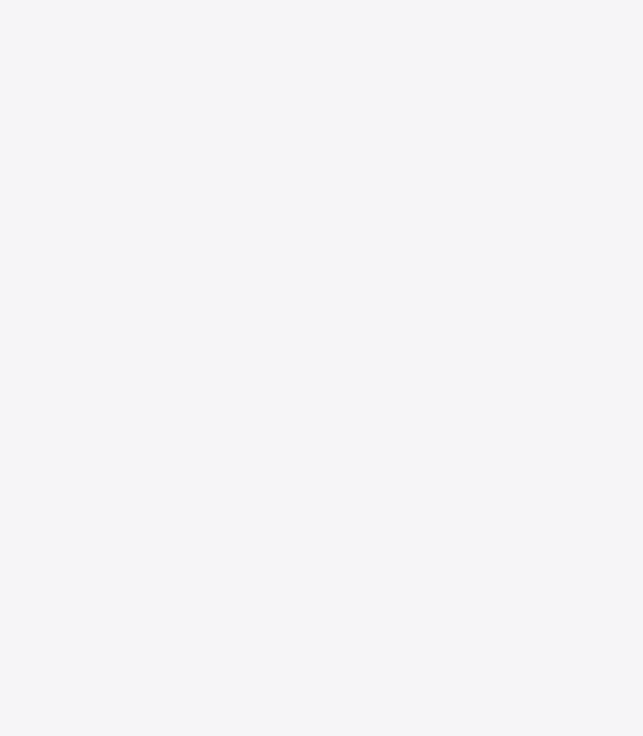
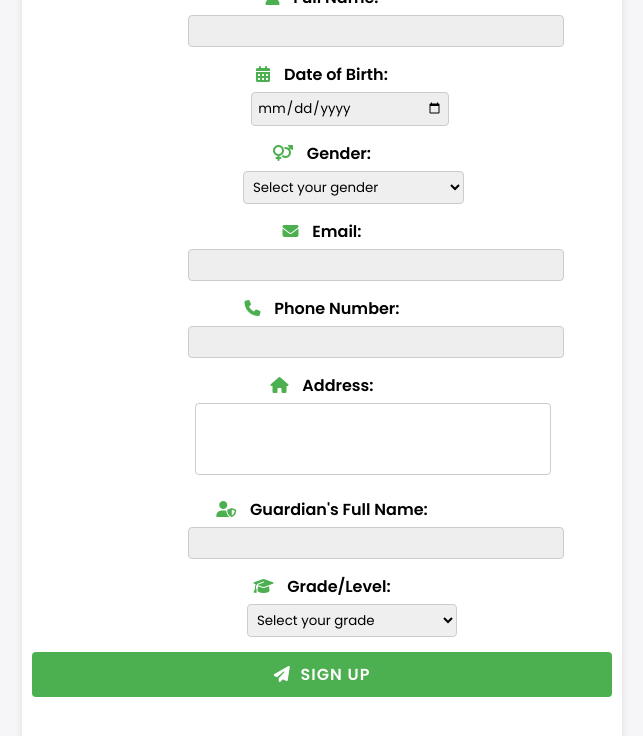
Before and after one commit to Vikhnesh-Sathyan/EduTech, an Angular app: page /student-login/personal in a window 1280 px wide. Before the commit this address led to /. Shown: the top 736 px of the page, without its empty margins (318-961 px from the left). Built offline with nearby package versions, Linux system fonts and the light colour scheme.

Commit message:
Add all files

```diff
--- a/src/app/app.component.ts
+++ b/src/app/app.component.ts
@@ -1,12 +1,13 @@
 import { Component } from '@angular/core';
 import {  RouterOutlet } from '@angular/router';
+import { PersonalComponent } from "./personal/personal.component";
 
 
 
 @Component({
   selector: 'app-root',
   standalone: true,
-  imports:[RouterOutlet],
+  imports: [RouterOutlet, PersonalComponent],
   templateUrl: './app.component.html',
   styleUrl: './app.component.css'
 })
--- a/src/app/dashboard/dashboard.component.html
+++ b/src/app/dashboard/dashboard.component.html
@@ -6,7 +6,20 @@
         </div>
         <nav>
             <ul>
-                <li><a ><i class="fas fa-tachometer-alt"></i> Notifications</a></li>
+<!-- dashboard.component.html -->
+    <button (click)="navigateToProfile()">My Profile</button>
+    <div *ngIf="studentInfo">
+      <h3>Profile Information</h3>
+      <p><strong>Name:</strong> {{ studentInfo.name }}</p>
+      <p><strong>Date of Birth:</strong> {{ studentInfo.dob }}</p>
+      <p><strong>Gender:</strong> {{ studentInfo.gender }}</p>
+      <p><strong>Email:</strong> {{ studentInfo.email }}</p>
+      <p><strong>Phone:</strong> {{ studentInfo.phone }}</p>
+      <p><strong>Address:</strong> {{ studentInfo.address }}</p>
+      <p><strong>Guardian's Name:</strong> {{ studentInfo.guardianName }}</p>
+      <p><strong>Grade/Level:</strong> {{ studentInfo.grade }}</p>
+    </div>
+                  <li><a ><i class="fas fa-tachometer-alt"></i> Notifications</a></li>
                 <li><a href="#"><i class="fas fa-credit-card"></i> Academics </a></li>
                 <li><a href="#"><i class="fas fa-edit"></i> Study Tools</a></li>
                 <li><a href="#"><i class="fas fa-book"></i> Resource Link</a></li>
--- a/src/app/parent-login/parent-login.component.html
+++ b/src/app/parent-login/parent-login.component.html
@@ -6,10 +6,55 @@
           <div id="google-btn"></div> <!-- Google Sign-In Button -->
         </div>
         <p>Or use your email to register</p>
-        <input type="text" placeholder="userName" name="username" required>
-        <input type="email" placeholder="Email" name="email" required>
-        <input type="password" placeholder="Password" name="password" required>
+        <input
+        type="text"
+        placeholder="Username"
+        name="username"
+        ngModel
+        #username="ngModel"
+        required
+        minlength="3"
+        maxlength="15">
+      <div *ngIf="username.invalid && (username.dirty || username.touched)">
+        <small *ngIf="username.errors?.['required']">Username is required.</small>
+        <small *ngIf="username.errors?.['minlength']">Username must be at least 3 characters long.</small>
+        <small *ngIf="username.errors?.['maxlength']">Username cannot exceed 15 characters.</small>
+      </div>
+
+      <input
+      autocomplete="off"
+      type="email"
+      name="email"
+      placeholder="Email"
+      [(ngModel)]="email"
+      #email="ngModel"
+      required
+      email>
+
+<!-- Display an error message if the email is invalid or empty -->
+<div *ngIf="email.invalid && email.touched">
+  <small *ngIf="email.errors?.['required']">Email is required.</small>
+  <small *ngIf="email.errors?.['email']">Please enter a valid email.</small>
+</div>
+
+<input
+    autocomplete="off"
+    type="password"
+    placeholder="Password"
+    name="password"
+    [(ngModel)]="password"
+    [ngModelOptions]="{standalone: true}"
+    #password="ngModel"
+    required
+    minlength="8">
+
+<!-- Display an error message if the password is invalid -->
+<div *ngIf="password.invalid && password.touched">
+    <small *ngIf="password.errors?.['required']">Password is required.</small>
+    <small *ngIf="password.errors?.['minlength']">Password must be at least 8 characters long.</small>
+</div>
         <input type="password" placeholder="Confirm Password" name="confirmPassword" required>
+
         <button type="submit" class="btn">Sign Up</button>
       </form>
     </div>
--- a/src/app/personal/personal.component.html
+++ b/src/app/personal/personal.component.html
@@ -1,23 +1,26 @@
-<body>
 <div class="container">
     <h2>Student Personal Information</h2>
-        <form id="student-info-form">
+
+    <!-- Form without action attribute and bound to the studentData object -->
+    <form id="student-info-form" (ngSubmit)="handleSubmit()" #studentForm="ngForm">
+
       <!-- Full Name -->
       <div class="form-group">
         <label for="student-name"><i class="fas fa-user"></i> Full Name:</label>
-                <input type="text" id="student-name" name="student-name" required>
+        <input type="text" id="student-name" name="student_name" [(ngModel)]="studentData.student_name" required>
       </div>
 
       <!-- Date of Birth -->
       <div class="form-group">
         <label for="dob"><i class="fas fa-calendar-alt"></i> Date of Birth:</label>
-                <input type="date" id="dob" name="dob" required>
+        <input type="date" id="dob" name="dob" [(ngModel)]="studentData.dob" required>
       </div>
 
       <!-- Gender -->
       <div class="form-group">
         <label for="gender"><i class="fas fa-venus-mars"></i> Gender:</label>
-                <select id="gender" name="gender">
+        <select id="gender" name="gender" [(ngModel)]="studentData.gender" required>
+          <option value="" disabled selected>Select your gender</option>
           <option value="male">Male</option>
           <option value="female">Female</option>
           <option value="other">Other</option>
@@ -27,54 +30,41 @@
       <!-- Email -->
       <div class="form-group">
         <label for="email"><i class="fas fa-envelope"></i> Email:</label>
-                <input type="email" id="email" name="email" required>
+        <input type="email" id="email" name="email" [(ngModel)]="studentData.email" required>
       </div>
 
       <!-- Phone Number -->
       <div class="form-group">
         <label for="phone"><i class="fas fa-phone"></i> Phone Number:</label>
-                <input type="tel" id="phone" name="phone" required>
+        <input type="tel" id="phone" name="phone" [(ngModel)]="studentData.phone" required>
       </div>
 
       <!-- Address -->
       <div class="form-group">
         <label for="address"><i class="fas fa-home"></i> Address:</label>
-                <textarea id="address" name="address" rows="3" required></textarea>
+        <textarea id="address" name="address" rows="3" [(ngModel)]="studentData.address" required></textarea>
       </div>
 
       <!-- Guardian's Name -->
       <div class="form-group">
         <label for="guardian-name"><i class="fas fa-user-shield"></i> Guardian's Full Name:</label>
-                <input type="text" id="guardian-name" name="guardian-name" required>
-            </div>
-
-            <!-- Guardian's Phone Number -->
-            <div class="form-group">
-                <label for="guardian-phone"><i class="fas fa-phone"></i> Guardian's Phone Number:</label>
-                <input type="tel" id="guardian-phone" name="guardian-phone" required>
+        <input type="text" id="guardian-name" name="guardian_name" [(ngModel)]="studentData.guardian_name" required>
       </div>
 
       <!-- Grade/Level -->
       <div class="form-group">
         <label for="grade"><i class="fas fa-graduation-cap"></i> Grade/Level:</label>
-                <select id="grade" name="grade">
-                    <option value="1">1st Grade</option>
-                    <option value="2">2nd Grade</option>
-                    <option value="3">3rd Grade</option>
-                    <option value="4">4th Grade</option>
-                    <option value="5">5th Grade</option>
-                    <option value="6">6th Grade</option>
-                    <option value="7">7th Grade</option>
-                    <option value="8">8th Grade</option>
-                    <option value="9">9th Grade</option>
-                    <option value="10">10th Grade</option>
-                    <option value="11">11th Grade</option>
-                    <option value="12">12th Grade</option>
+        <select id="grade" name="grade" [(ngModel)]="studentData.grade" required>
+          <option value="" disabled selected>Select your grade</option>
+          <option value="8">8</option>
+          <option value="9">9</option>
+          <option value="10">10</option>
+          <option value="11">11</option>
+          <option value="12">12</option>
         </select>
       </div>
 
       <!-- Submit Button -->
-            <button type="submit"><i class="fas fa-paper-plane"></i> Submit</button>
+      <button type="submit" class="btn"><i class="fas fa-paper-plane"></i> Sign Up</button>
     </form>
   </div>
-</body>
--- a/src/app/personal/personal.component.ts
+++ b/src/app/personal/personal.component.ts
@@ -1,63 +1,44 @@
-import { Component, OnInit } from '@angular/core';
+import { Component } from '@angular/core';
+import { Router } from '@angular/router';
 import { HttpClient } from '@angular/common/http';
-
-// Define the interface for the Student type
-interface Student {
-  studentId: string;
-  studentName: string;
-  dob: string;
-  gender: string;
-  email: string;
-  phone: string;
-  address: string;
-  nationality: string;
-  department: string;
-  program: string;
-  year: string;
-}
+import { FormsModule } from '@angular/forms';
+import { HttpClientModule } from '@angular/common/http';
+// Import FormsModule for template-driven forms
 
 @Component({
   selector: 'app-personal',
+  standalone: true,
+  imports: [FormsModule,HttpClientModule], // Include FormsModule
   templateUrl: './personal.component.html',
   styleUrls: ['./personal.component.css']
 })
-export class PersonalComponent implements OnInit {
-  student: Student = {
-    studentId: '',
-    studentName: '',
+export class PersonalComponent {
+  private apiUrl = 'http://localhost:3000/api/students';
+
+  // Object to store form data
+  studentData = {
+    student_name: '',
     dob: '',
     gender: '',
     email: '',
     phone: '',
     address: '',
-    nationality: '',
-    department: '',
-    program: '',
-    year: ''
-  };
+    guardian_name: '',
+    grade: ''
+};
 
-  private apiUrl = 'http://localhost:3000/api';
 
-  constructor(private http: HttpClient) {}
+  constructor(private router: Router, private http: HttpClient) {}
 
-  ngOnInit(): void {
-    const loggedInUser = JSON.parse(sessionStorage.getItem('loggedInUser') || '{}');
-    if (loggedInUser && loggedInUser.id) {
-      this.http.get<Student>(`${this.apiUrl}/get-personal-info/${loggedInUser.id}`)
-        .subscribe(data => {
-          this.student = data; // Populate student data if available
-        }, error => {
-          console.error('Error fetching personal info:', error);
-        });
-    }
-  }
+  handleSubmit() {
+    console.log('Submitting data:', this.studentData); // Log the data being sent
+    this.http.post(this.apiUrl, this.studentData)
+      .subscribe(response => {
+        console.log('Data submitted successfully:', response);
+        this.router.navigate(['/student-login/dashboard']); // Navigate after successful submission
+      }, error => {
+        console.error('Error submitting data:', error);
+      });
+}
 
-  onSubmit() {
-    this.http.put(`${this.apiUrl}/update-personal-info`, { ...this.student, userId: this.student.studentId })
-      .subscribe(response => {
-        alert('Personal information updated successfully!');
-      }, error => {
-        console.error('Error updating personal info:', error);
-      });
-  }
 }
--- a/src/app/student-login/student-login.component.ts
+++ b/src/app/student-login/student-login.component.ts
@@ -14,6 +14,7 @@ import { Router } from '@angular/router';
   styleUrls: ['./student-login.component.css']
 })
 export class StudentLoginComponent implements OnInit {
+
   private router = inject(Router);
   private http = inject(HttpClient);
 
@@ -79,6 +80,7 @@ export class StudentLoginComponent implements OnInit {
   }
 
   // Handle form submission
+  // Handle form submission
 handleSubmit(event: Event, formType: string): void {
   event.preventDefault(); // Prevent default form submission behavior
 
@@ -94,7 +96,8 @@ export class StudentLoginComponent implements OnInit {
     this.http.post(`${this.apiUrl}/student-signup`, { username, email, password, confirmPassword }, { responseType: 'text' })
       .subscribe(response => {
         console.log('Sign-up successful', response);
-          // Handle sign-up success (e.g., show a success message or redirect)
+        // Automatically log the user in after successful sign-up
+        this.handleLoginAfterSignUp({ email, password });
       }, error => {
         console.error('Sign-up error', error);
         // Handle sign-up error (e.g., show an error message)
@@ -107,14 +110,15 @@ export class StudentLoginComponent implements OnInit {
       .subscribe(response => {
         console.log('Sign-in successful', response);
         try {
-            // Try to parse the response if it is in JSON format
+          // Parse the response if it's JSON formatted
           const parsedResponse = JSON.parse(response);
           if (parsedResponse && parsedResponse.user) {
             sessionStorage.setItem('loggedInUser', JSON.stringify(parsedResponse.user));
-              this.router.navigate(['student-login/dashboard']);
+            // Navigate to the "personal" page after successful login
+            this.router.navigate(['student-login/personal']);
           }
         } catch (e) {
-            // Handle non-JSON response
+          // Handle case where the response is not JSON
           console.error('Error parsing response:', e);
         }
       }, error => {
@@ -123,20 +127,29 @@ export class StudentLoginComponent implements OnInit {
   }
 }
 
-  private handleLoginAfterSignUp(response: any): void {
-    if (response && response.user) {
-      const { email, password } = response.user;
-      this.http.post(`${this.apiUrl}/student-signin`, { email, password })
+// Handle login after sign-up
+private handleLoginAfterSignUp(userData: any): void {
+  const { email, password } = userData;
+  this.http.post(`${this.apiUrl}/student-signin`, { email, password }, { responseType: 'text' })
     .subscribe(
       signinResponse => {
         console.log('Automatic sign-in successful', signinResponse);
-            sessionStorage.setItem('loggedInUser', JSON.stringify(signinResponse));
-            this.router.navigate(['dashboard']);
+        try {
+          // Parse the response if needed
+          const parsedResponse = JSON.parse(signinResponse);
+          if (parsedResponse && parsedResponse.user) {
+            sessionStorage.setItem('loggedInUser', JSON.stringify(parsedResponse.user));
+            // Redirect to the personal page after automatic sign-in
+            this.router.navigate(['personal']);
+          }
+        } catch (e) {
+          console.error('Error parsing automatic sign-in response:', e);
+        }
       },
       signinError => {
         console.error('Automatic sign-in error', signinError);
       }
     );
 }
+
 }
-}
--- a/src/app/student-login/student-login.html
+++ b/src/app/student-login/student-login.html
@@ -6,9 +6,55 @@
         <div id="google-btn"></div> <!-- Google Sign-In Button -->
       </div>
       <p>Or use your email to register</p>
-      <input type="text" placeholder="userName" name="username" required>
-      <input type="email" placeholder="Email" name="email" required>
-      <input type="password" placeholder="Password" name="password" required>
+      <input
+      type="text"
+      placeholder="Username"
+      name="username"
+      ngModel
+      #username="ngModel"
+      required
+      minlength="3"
+      maxlength="15">
+    <div *ngIf="username.invalid && (username.dirty || username.touched)">
+      <small *ngIf="username.errors?.['required']">Username is required.</small>
+      <small *ngIf="username.errors?.['minlength']">Username must be at least 3 characters long.</small>
+      <small *ngIf="username.errors?.['maxlength']">Username cannot exceed 15 characters.</small>
+    </div>
+
+    <input
+    autocomplete="off"
+    type="email"
+    name="email"
+    placeholder="Email"
+    [(ngModel)]="email"
+    #email="ngModel"
+    required
+    email>
+
+<!-- Display an error message if the email is invalid or empty -->
+<div *ngIf="email.invalid && email.touched">
+<small *ngIf="email.errors?.['required']">Email is required.</small>
+<small *ngIf="email.errors?.['email']">Please enter a valid email.</small>
+</div>
+
+<input
+  autocomplete="off"
+  type="password"
+  placeholder="Password"
+  name="password"
+  [(ngModel)]="password"
+  [ngModelOptions]="{standalone: true}"
+
+  #password="ngModel"
+  required
+  minlength="8">
+
+<!-- Display an error message if the password is invalid -->
+<div *ngIf="password.invalid && password.touched">
+  <small *ngIf="password.errors?.['required']">Password is required.</small>
+  <small *ngIf="password.errors?.['minlength']">Password must be at least 8 characters long.</small>
+</div>
+
       <input type="password" placeholder="Confirm Password" name="confirmPassword" required>
       <button type="submit" class="btn">Sign Up</button>
     </form>
--- a/src/app/teacher-login/teacher-login.component.html
+++ b/src/app/teacher-login/teacher-login.component.html
@@ -8,7 +8,6 @@
       <p>Or use your email to register</p>
 
       <!-- Username Field -->
-      <label for="username">Username:</label>
       <input
         type="text"
         placeholder="Username"
@@ -24,10 +23,45 @@
         <small *ngIf="username.errors?.['maxlength']">Username cannot exceed 15 characters.</small>
       </div>
 
-      <input type="email" placeholder="Email" name="email" ngModel required>
-      <input type="password" placeholder="Password" name="password" ngModel required>
-      <input type="password" placeholder="Confirm Password" name="confirmPassword" ngModel required>
+      <input
+      autocomplete="off"
+      type="email"
+      name="email"
+      placeholder="Email"
+      [(ngModel)]="email"
+      #email="ngModel"
+      required
+      email>
+
+<!-- Display an error message if the email is invalid or empty -->
+<div *ngIf="email.invalid && email.touched">
+  <small *ngIf="email.errors?.['required']">Email is required.</small>
+  <small *ngIf="email.errors?.['email']">Please enter a valid email.</small>
+</div>
+
+<input
+    autocomplete="off"
+    type="password"
+    placeholder="Password"
+    name="password"
+    [(ngModel)]="password"
+    [ngModelOptions]="{standalone: true}"
+
+    #password="ngModel"
+    required
+    minlength="8">
+
+<!-- Display an error message if the password is invalid -->
+<div *ngIf="password.invalid && password.touched">
+    <small *ngIf="password.errors?.['required']">Password is required.</small>
+    <small *ngIf="password.errors?.['minlength']">Password must be at least 8 characters long.</small>
+</div>
+
+
+  <input type="password" placeholder="Confirm Password" name="confirmPassword" ngModel required>
+
       <button type="submit" class="btn">Sign Up</button>
+
     </form>
   </div>
 
--- a/src/app/teacher-login/teacher-login.component.ts
+++ b/src/app/teacher-login/teacher-login.component.ts
@@ -2,7 +2,7 @@ declare var google: any;
 
 import { CommonModule } from '@angular/common';
 import { Component, inject, OnInit } from '@angular/core';
-import { FormsModule } from '@angular/forms';
+import { FormsModule } from '@angular/forms';  // <-- Import this
 import { HttpClient, HttpClientModule } from '@angular/common/http';
 import { Router } from '@angular/router';
 import { NgForm } from '@angular/forms';
@@ -16,6 +16,12 @@ import { NgForm } from '@angular/forms';
   styleUrls: ['./teacher-login.component.css']
 })
 export class TeacherLoginComponent implements OnInit {
+
+  username: string = '';
+  email: string = '';
+  password: string = '';
+  confirmPassword: string = '';
+
   private router = inject(Router);
   private http = inject(HttpClient);
 
```
Also changed, not shown: server.js (+30 -0 lines), src/app/app.routes.ts (+11 -9 lines), src/app/dashboard/dashboard.component.ts (+8 -1 lines). Lines whose indentation alone changed are shown as unchanged.
